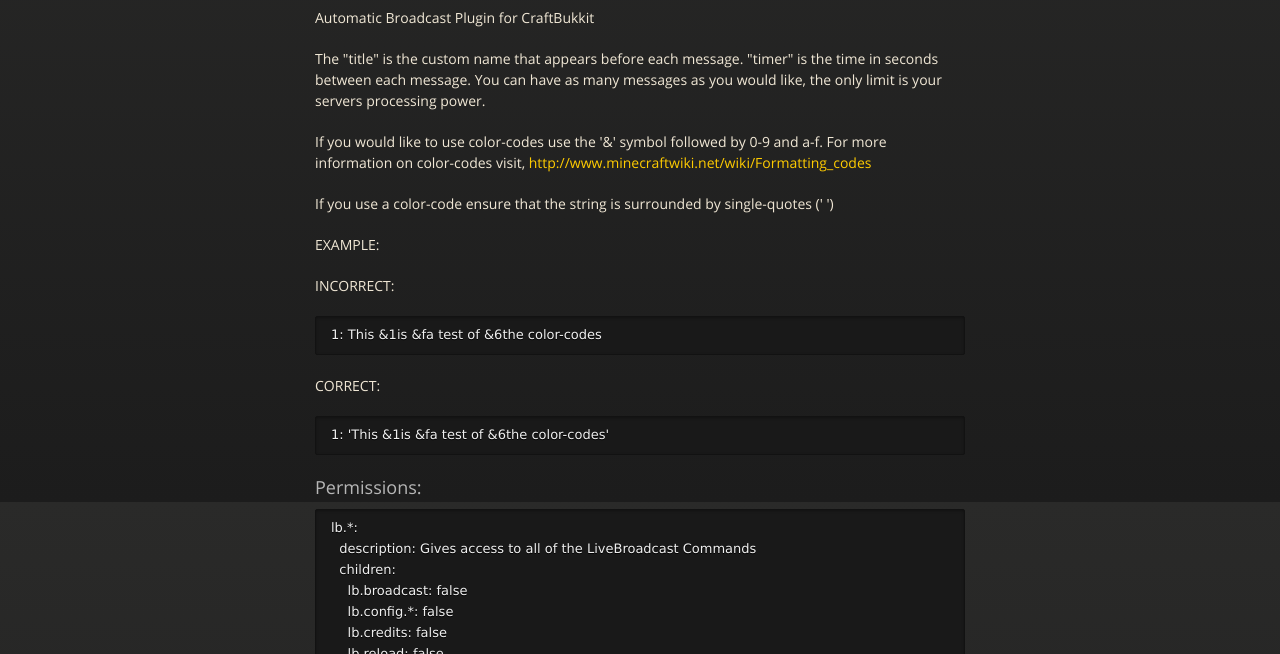
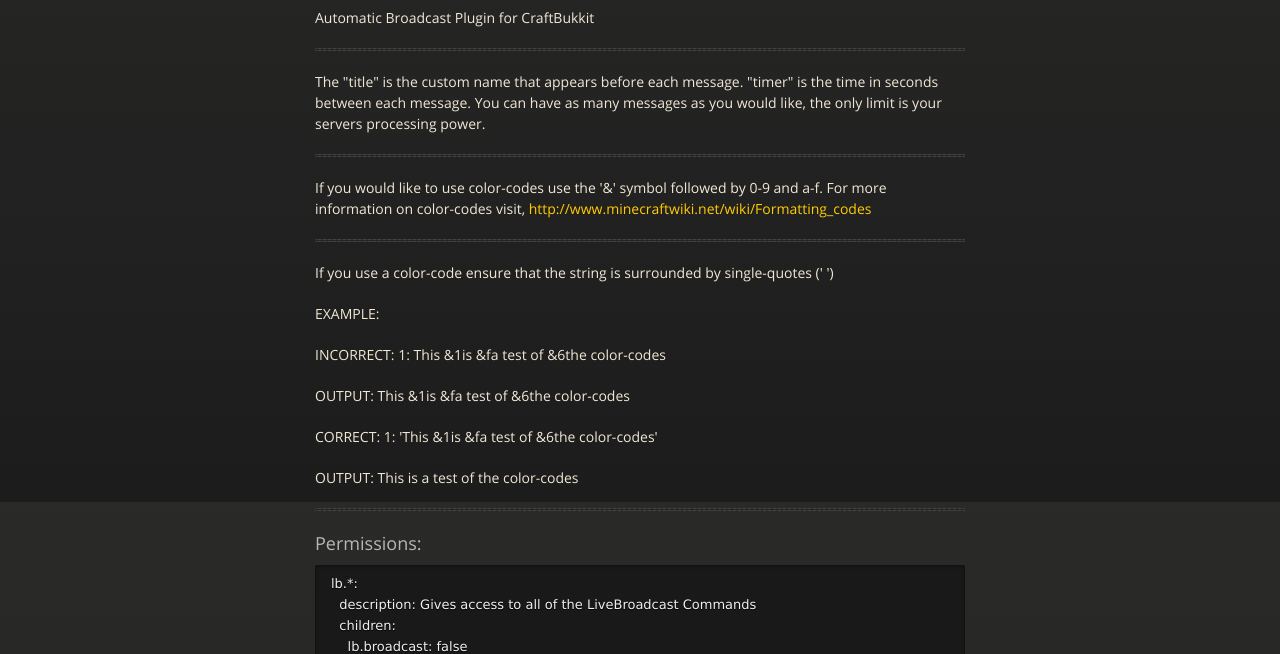
Before and after one commit to jameswolff96/LiveBroadcast, a plain HTML site: page index.html in a window 1280 px wide. Shown: the part 298-952 px from the top of the page. Drawn offline with nearby package versions, Linux system fonts and the light colour scheme.

Commit message:
Create gh-pages branch via GitHub

```diff
--- a/index.html
+++ b/index.html
@@ -43,28 +43,30 @@
 
 <p>Automatic Broadcast Plugin for CraftBukkit</p>
 
-<p>The "title" is the custom name that appears before each message.
+<hr><p>The "title" is the custom name that appears before each message.
 "timer" is the time in seconds between each message.
 You can have as many messages as you would like, the only limit is your servers processing power.</p>
 
-<p>If you would like to use color-codes use the '&amp;' symbol followed by 0-9 and a-f. For more information on
+<hr><p>If you would like to use color-codes use the '&amp;' symbol followed by 0-9 and a-f. For more information on
 color-codes visit, <a href="http://www.minecraftwiki.net/wiki/Formatting_codes">http://www.minecraftwiki.net/wiki/Formatting_codes</a></p>
 
-<p>If you use a color-code ensure that the string is surrounded by single-quotes (' ')</p>
+<hr><p>If you use a color-code ensure that the string is surrounded by single-quotes (' ')</p>
 
 <p>EXAMPLE:</p>
 
-<p>INCORRECT:</p>
+<p>INCORRECT:
+1: This &amp;1is &amp;fa test of &amp;6the color-codes</p>
 
-<pre><code>1: This &amp;1is &amp;fa test of &amp;6the color-codes
-</code></pre>
+<p>OUTPUT:
+This &amp;1is &amp;fa test of &amp;6the color-codes</p>
 
-<p>CORRECT:</p>
+<p>CORRECT:
+1: 'This &amp;1is &amp;fa test of &amp;6the color-codes'</p>
 
-<pre><code>1: 'This &amp;1is &amp;fa test of &amp;6the color-codes'
-</code></pre>
+<p>OUTPUT:
+This is a test of the color-codes</p>
 
-<h3>
+<hr><h3>
 <a name="permissions" class="anchor" href="#permissions"><span class="octicon octicon-link"></span></a>Permissions:</h3>
 
 <pre><code>lb.*:
@@ -77,7 +79,7 @@ color-codes visit, <a href="http://www.minecraftwiki.net/wiki/Formatting_codes">
     lb.toggle: false
   default: false
   lb.broadcast:
-    description: Allows the player to broadcast a message to the server using the LiveBroadcast prefic
+    description: Allows the player to broadcast a custom message to the server
     default: false
   lb.config.*:
     description: Allows the player to edit the config.yml
```
Also changed, not shown: params.json (+1 -1 lines).
